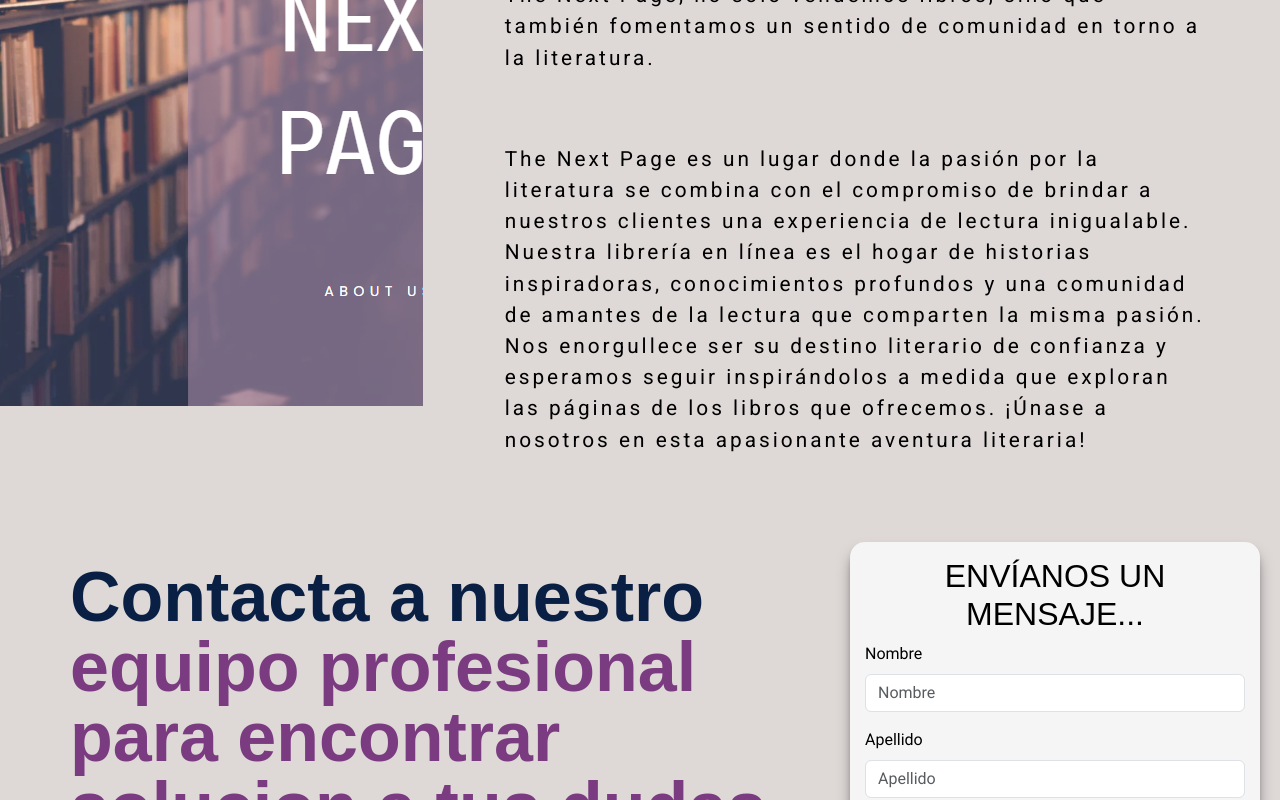
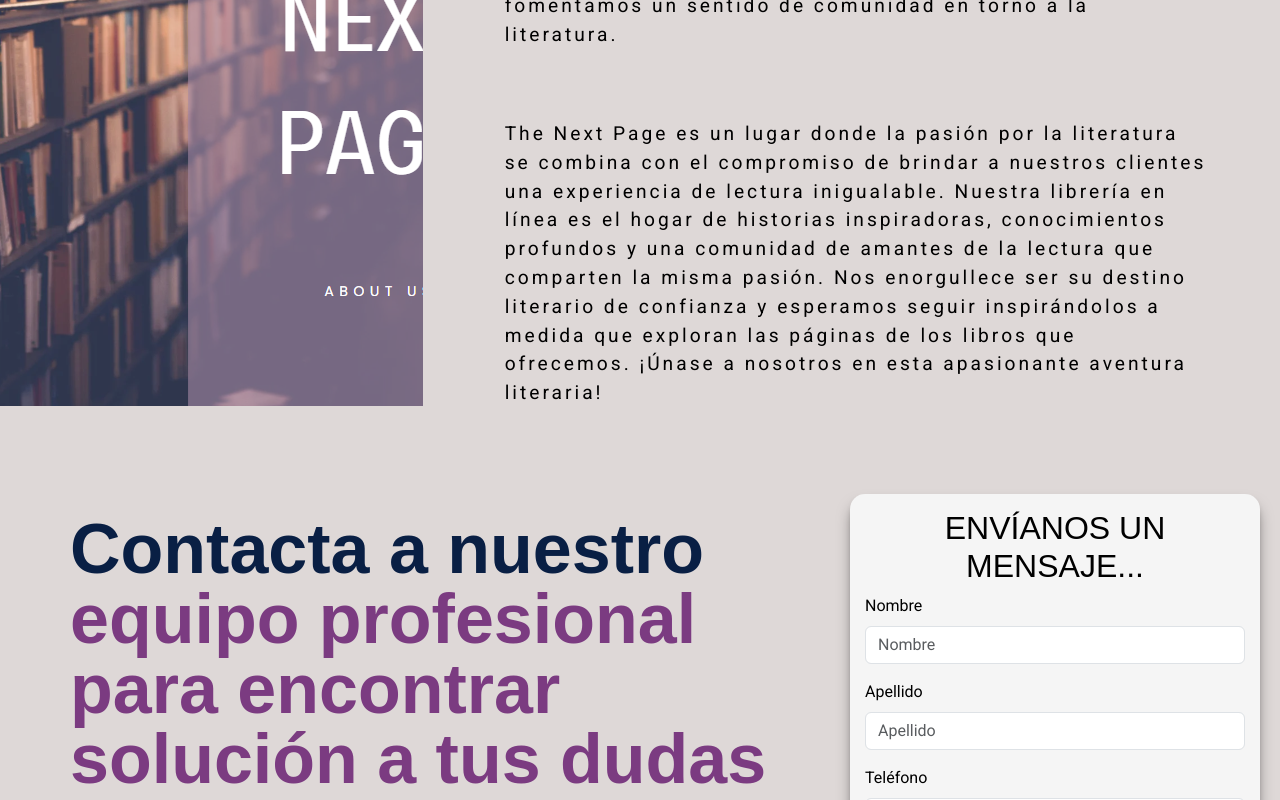
Before and after one commit to debian00/TheNextPage, a React (Vite) app: page /aboutus in a window 1280 px wide. Shown: the part 540-1340 px from the top of the page. Built offline with nearby package versions, Linux system fonts and the light colour scheme; no server answers; a web font is replaced by a local one.

Commit message:
changed text size from to 1.2

```diff
--- a/src/Views/AboutUsView/Contacts/Contatcs.jsx
+++ b/src/Views/AboutUsView/Contacts/Contatcs.jsx
@@ -95,7 +95,7 @@ const Contacts = () => {
         <div className={style.info}>
           <h2>
             Contacta a nuestro{' '}
-            <span>equipo profesional para encontrar solucion a tus dudas</span>{' '}
+            <span>equipo profesional para encontrar solución a tus dudas</span>{' '}
           </h2>
           <div className={style.parrafo}>
             <p>
--- a/src/Views/AboutUsView/aboutUsView.module.css
+++ b/src/Views/AboutUsView/aboutUsView.module.css
@@ -44,7 +44,7 @@
 }
 .texto {
   color: #000000;
-  font-size: 1.3em;
+  font-size: 1.2em;
   margin-left: 70px;
   letter-spacing: 3px;
   margin-top: 70px;
```
